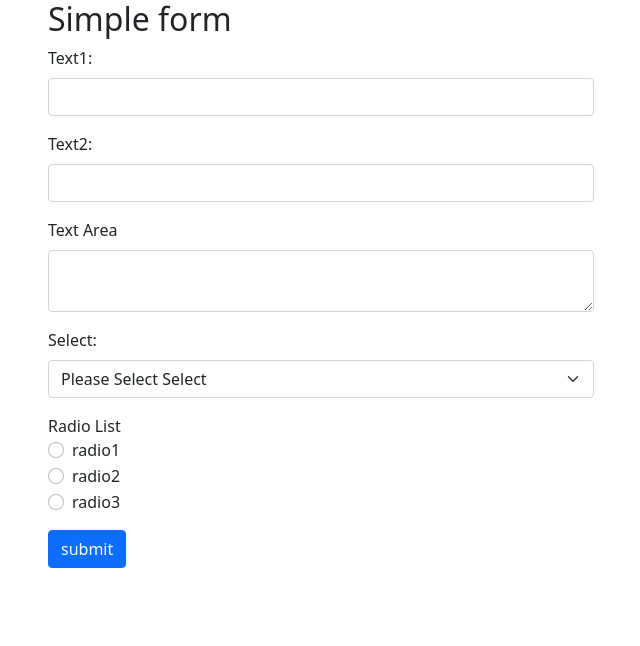
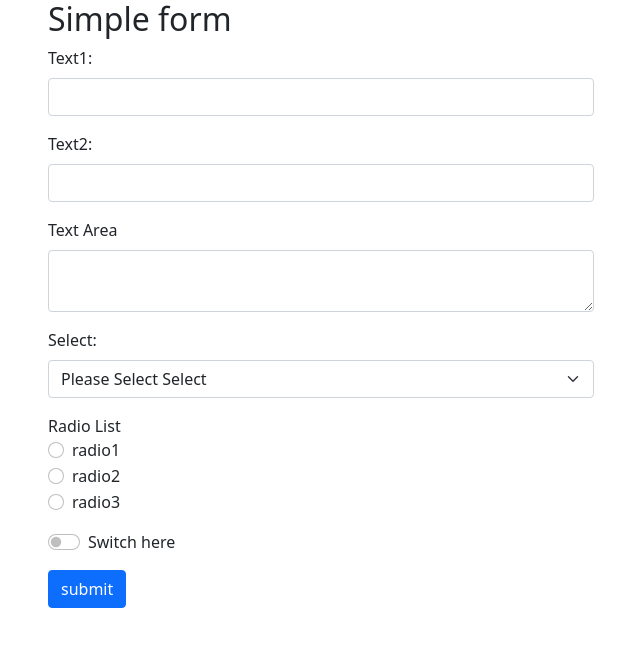
Before and after one commit to satooshi/react-form-sample, a React (Create React App) app: page / in a window 1280 px wide. Shown: the top 646 px of the page, without its empty margins (319-959 px from the left). Built offline with nearby package versions, Linux system fonts and the light colour scheme.

Commit message:
Add Switch

```diff
--- a/src/simple_form/Form.tsx
+++ b/src/simple_form/Form.tsx
@@ -1,6 +1,7 @@
 import React, { useState } from 'react';
 import RadioList from './RadioList';
 import Select from './Select';
+import Switch from './Switch';
 import TextArea from './TextArea';
 import TextInput from './TextInput';
 
@@ -10,6 +11,7 @@ type State = {
   textArea: string;
   radioList: string;
   select: string;
+  switch: string;
 };
 
 type Errors = {
@@ -18,6 +20,7 @@ type Errors = {
   textArea?: string;
   radioList?: string;
   select?: string;
+  switch?: string;
 };
 
 const initState: State = {
@@ -26,6 +29,7 @@ const initState: State = {
   textArea: '',
   radioList: '',
   select: '',
+  switch: '',
 };
 
 function validate(values: State): Errors {
@@ -45,6 +49,9 @@ function validate(values: State): Errors {
   }
   if (values.select.length === 0) {
     errors.select = 'Required';
+  }
+  if (values.switch.length === 0) {
+    errors.switch = 'Required';
   }
 
   return errors;
@@ -72,6 +79,10 @@ const Form: React.FC = () => {
 
   function handleSelectChange(value: string) {
     setState({ ...state, select: value });
+  }
+
+  function handleSwitchChange(value: string) {
+    setState({ ...state, switch: value });
   }
 
   function handleSubmit(e: React.FormEvent) {
@@ -141,6 +152,17 @@ const Form: React.FC = () => {
         />
       </div>
 
+      <div className="mb-3">
+        <Switch
+          id="switch"
+          labelText="Switch here"
+          value="nyan"
+          checkedValue={state.switch}
+          onChange={handleSwitchChange}
+          error={errors.switch}
+        />
+      </div>
+
       <button type="submit" className="btn btn-primary">
         submit
       </button>
--- /dev/null
+++ b/src/simple_form/Switch.tsx
@@ -0,0 +1,43 @@
+import React from 'react';
+import ErrorMessage from './ErrorMessage';
+
+type Props = {
+  error?: string;
+  id: string;
+  labelText: string;
+  onChange: (value: string) => void; // TODO: onClick might be better than onChange
+  value: string;
+  checkedValue: string;
+};
+
+const Switch: React.FC<Props> = ({
+  error,
+  id,
+  labelText,
+  onChange,
+  value,
+  checkedValue,
+}) => {
+  function handleChange(event: React.ChangeEvent<HTMLInputElement>) {
+    onChange(event.target.checked ? event.target.value : '');
+  }
+
+  return (
+    <div className="form-check form-switch">
+      <input
+        className={error ? 'form-check-input is-invalid' : 'form-check-input'}
+        type="checkbox"
+        id={id}
+        onChange={handleChange}
+        value={value}
+        checked={value === checkedValue}
+      />
+      <label className="form-check-label" htmlFor={id}>
+        {labelText}
+      </label>
+      <ErrorMessage error={error} />
+    </div>
+  );
+};
+
+export default Switch;
```
